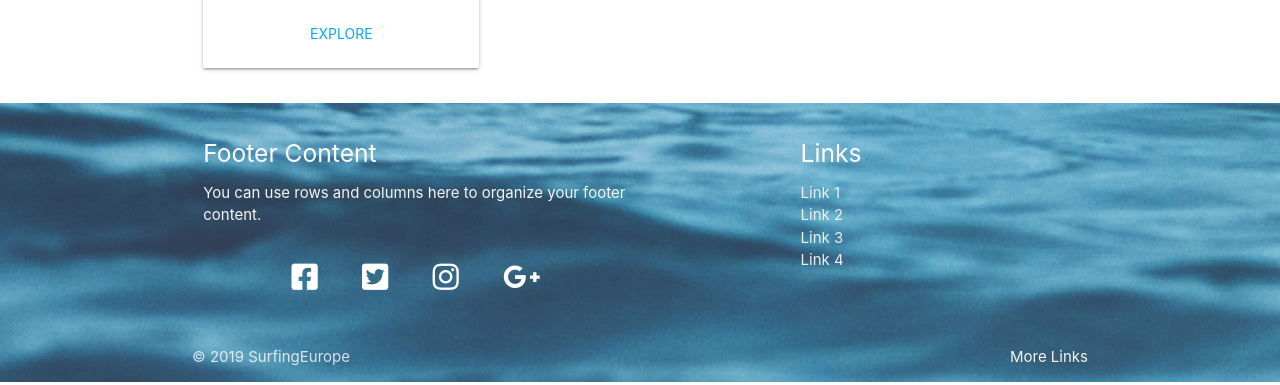
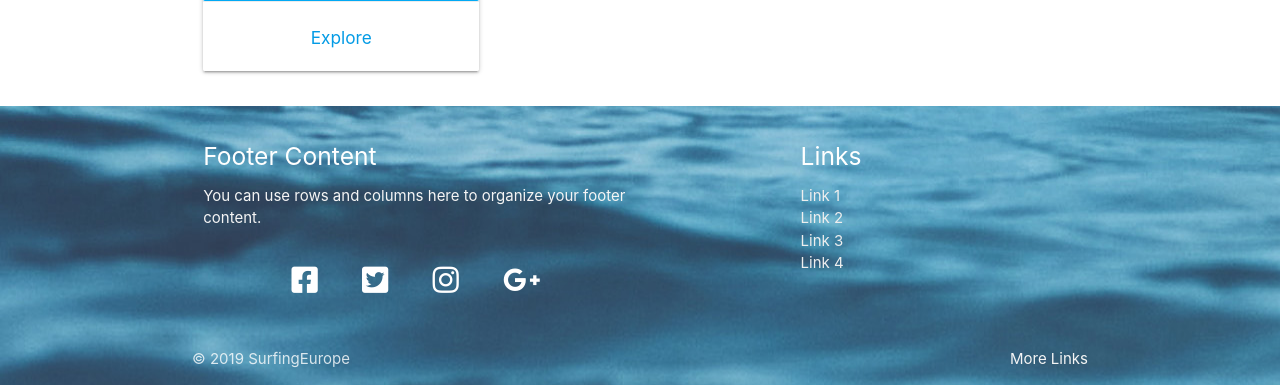
Before and after one commit to Code-Institute-Submissions/Third_milestone, a Flask app: template templates/index.html in a window 1280 px wide. Shown: the part 1412-1797 px from the top of the page. Run offline with Flask 2, Linux system fonts and the light colour scheme; the template is opened without the code that fills it: most values are stand-ins (such as "Sample title", 1, 10 or a date in 2020); some libraries are stand-ins or nearby versions.

Commit message:
Add link to the entire location card

```diff
--- a/templates/index.html
+++ b/templates/index.html
@@ -19,6 +19,7 @@
     <h4 class="center-align">Aloha! Check the top rated locations:</h4>
     <div class="row">
         {% for location in locations %}
+        <a href="{{ url_for('spot', location_id=location.old_id[0]) }}">
             <div class="col s12 l4">
                 <div class="card">
                     <div class="card-image">
@@ -39,10 +40,11 @@
                         <p>{{ location.country_name[0] }} | {{ location.break_type_name[0] }}</p>
                     </div>
                     <div class="card-action center-align">
-                        <a href="{{ url_for('spot', location_id=location.old_id[0]) }}" class="waves-effect waves-teal btn-flat light-blue-text">Explore</a>
+                        <h6>Explore</h6>
                     </div>
                 </div>
             </div>
+        </a>
         {% endfor %}
     </div>
 
@@ -51,6 +53,7 @@
     <h4 class="center-align">Check some other locations on our list:</h4>
     <div class="row">
         {% for location in locations_random %}
+        <a href="{{ url_for('spot', location_id=location.old_id[0]) }}">
             <div class="col s12 l4">
                 <div class="card">
                     <div class="card-image">
@@ -71,10 +74,11 @@
                         <p>{{ location.country_name[0] }} | {{ location.break_type_name[0] }}</p>
                     </div>
                     <div class="card-action center-align">
-                        <a href="{{ url_for('spot', location_id=location.old_id[0]) }}" class="waves-effect waves-teal btn-flat light-blue-text">Explore</a>
+                        <h6>Explore</h6>
                     </div>
                 </div>
             </div>
+        </a>
         {% endfor %}
     </div>
 
--- a/templates/locations.html
+++ b/templates/locations.html
@@ -31,6 +31,7 @@
 <div class="container">
     <div class="row">
         {% for location in locations %}
+        <a href="{{ url_for('spot', location_id=location.old_id[0]) }}">
             <div class="col s12 m6 l4">
                 <div class="card">
                     <div class="card-image">
@@ -51,10 +52,11 @@
                         <p>{{ location.country_name[0] }} | {{ location.break_type_name[0] }}</p>
                     </div>
                     <div class="card-action center-align">
-                            <a href="{{ url_for('spot', location_id=location.old_id[0]) }}" class="waves-effect waves-teal btn-flat light-blue-text">Explore</a>
+                        <h6>Explore</h6>
                     </div>
                 </div>
             </div>
+        </a>
         {% endfor %}
     </div>
 </div>
--- a/templates/search.html
+++ b/templates/search.html
@@ -125,6 +125,7 @@
     <div class="row">
         {% if adv_search %}
         {% for location in adv_search %}
+        <a href="{{ url_for('spot', location_id=location.old_id[0]) }}">
             <div class="col s12 m6 l4">
                 <div class="card">
                     <div class="card-image">
@@ -145,10 +146,11 @@
                         <p>{{ location.country_name[0] }} | {{ location.break_type_name[0] }}</p>
                     </div>
                     <div class="card-action center-align">
-                            <a href="{{ url_for('spot', location_id=location.old_id[0]) }}" class="waves-effect waves-teal btn-flat light-blue-text">Explore</a>
+                        <h6>Explore</h6>
                     </div>
                 </div>
             </div>
+        </a>
         {% endfor %}
         {% endif %}
     </div>
```
Also changed, not shown: app.py (+0 -14 lines). Lines whose indentation alone changed are shown as unchanged.
